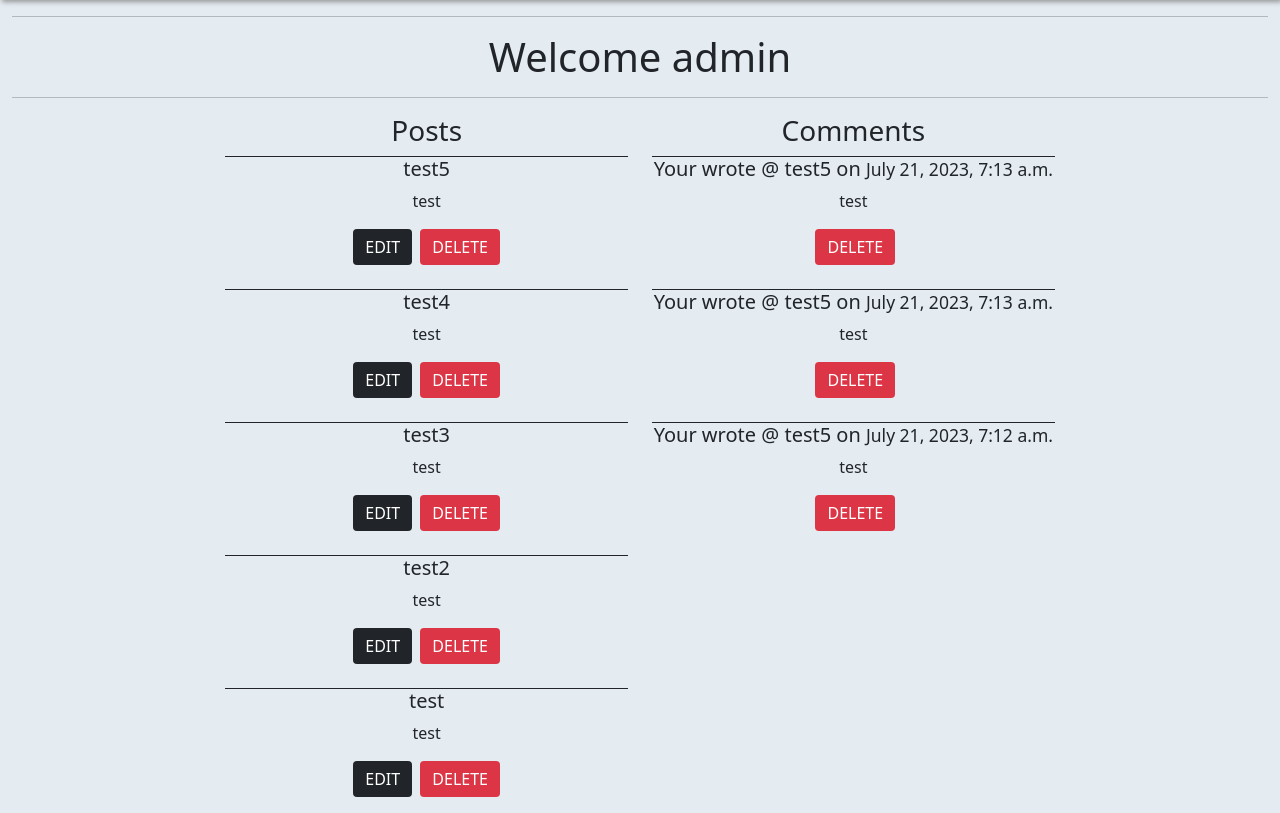
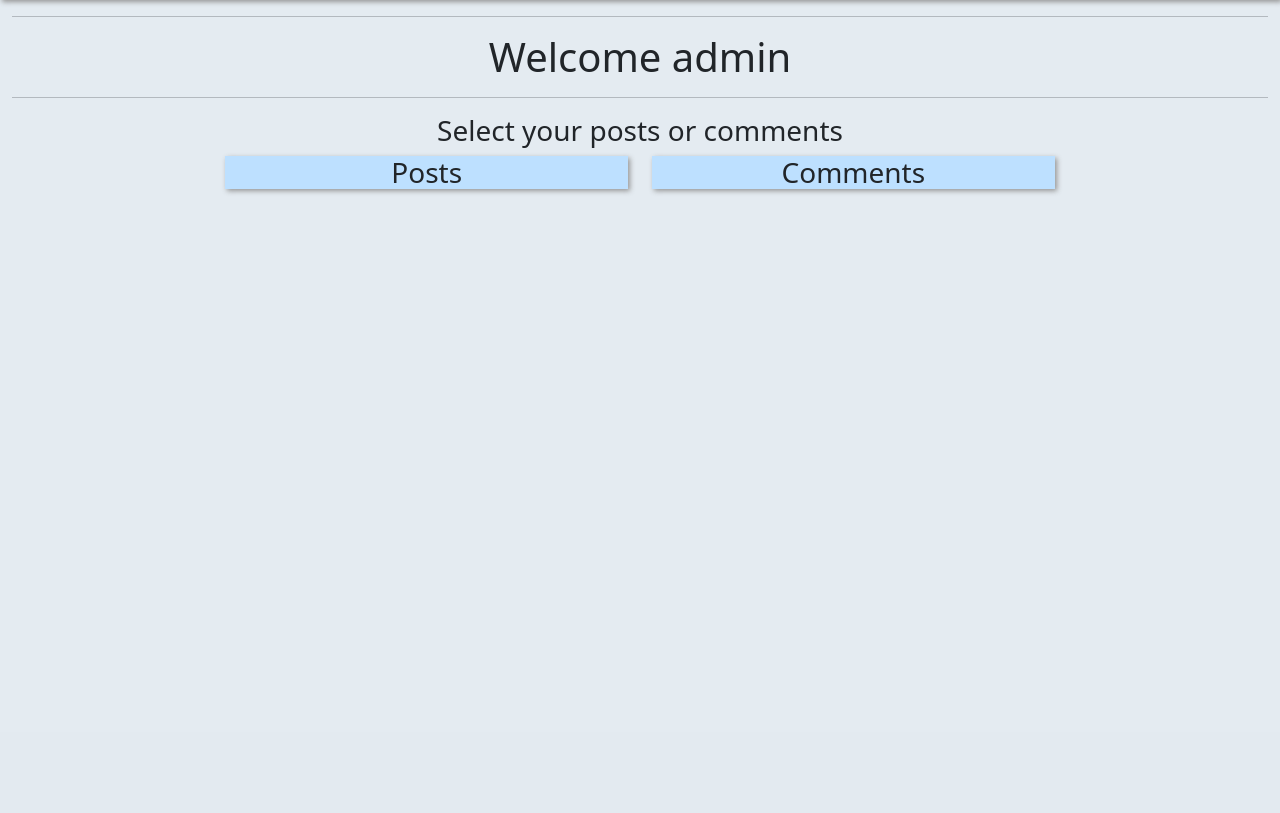
Before and after one commit to Enquil/rtr_v5, a Django app: page /profile/ in a window 1280 px wide. Shown: the part 68-881 px from the top of the page. After the commit the page ends 262 px from the top, so only its background shows below. Run offline with Django 3.2, Linux system fonts and the light colour scheme; a user stored in the database is signed in; data comes from the database, SQL or seed files in the repository; some libraries are stand-ins or nearby versions.

Commit message:
made divs with posts and comments collapsible

```diff
--- a/profiles/templates/profiles/profile.html
+++ b/profiles/templates/profiles/profile.html
@@ -12,15 +12,21 @@
         </div>
 
         <div class="row">
+            <div class="col-12 text-center"><h3>Select your posts or comments</h3></div>
             <div class="col-12 col-md-5 col-lg-4 text-center
                         border-dark offset-md-1 offset-lg-2">
-
-                <h3>Posts</h3>
+                <div type="button"
+                     data-bs-toggle="collapse"
+                     data-bs-target="#profile-post-list"
+                     class="bg-alice-dark box-shadow-smol">
+                    <h3>Posts</h3>
+                </div>
 
                     <!-- iterates posts and adds user action buttons -->
                     {% for post in posts %}
 
-                        <div class="border-top border-dark mt-2 text-center">
+                        <div id="profile-post-list"
+                             class="collapse border-top border-dark mt-2 text-center">
 
                             <!-- post info -->
                             <h5>{{ post.title }}</h5>
@@ -76,12 +82,18 @@
             <!-- user comments div starts here -->
             <div class="col-12 col-md-6 col-lg-4 text-center">
 
-                <h3>Comments</h3>
+                <div type="button"
+                     data-bs-toggle="collapse"
+                     data-bs-target="#profile-comment-list"
+                     class="bg-alice-dark box-shadow-smol">
+                    <h3>Comments</h3>
+                </div>
 
                 <!-- Iterates over users comments with edit/delete fucntionality -->
                 {% for comment in comments %}
 
-                    <div class="border-top border-dark mt-2 text-center">
+                    <div id="profile-comment-list"
+                         class="border-top border-dark mt-2 text-center collapse">
 
                         <!-- Comment Info -->
                         <h5>Your wrote @ {{ comment.post }} on <small>{{ comment.created_on }}</small></h5>
```
